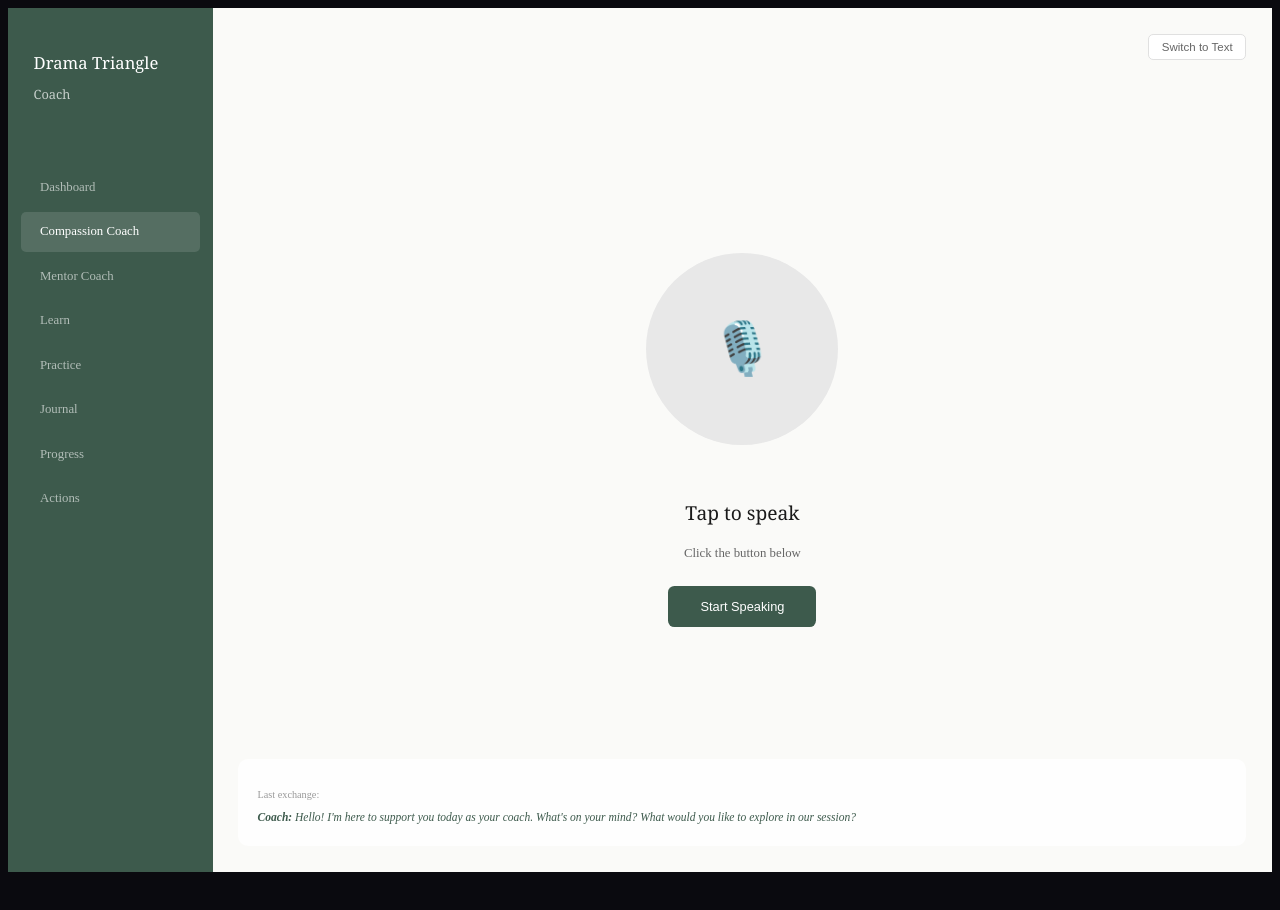
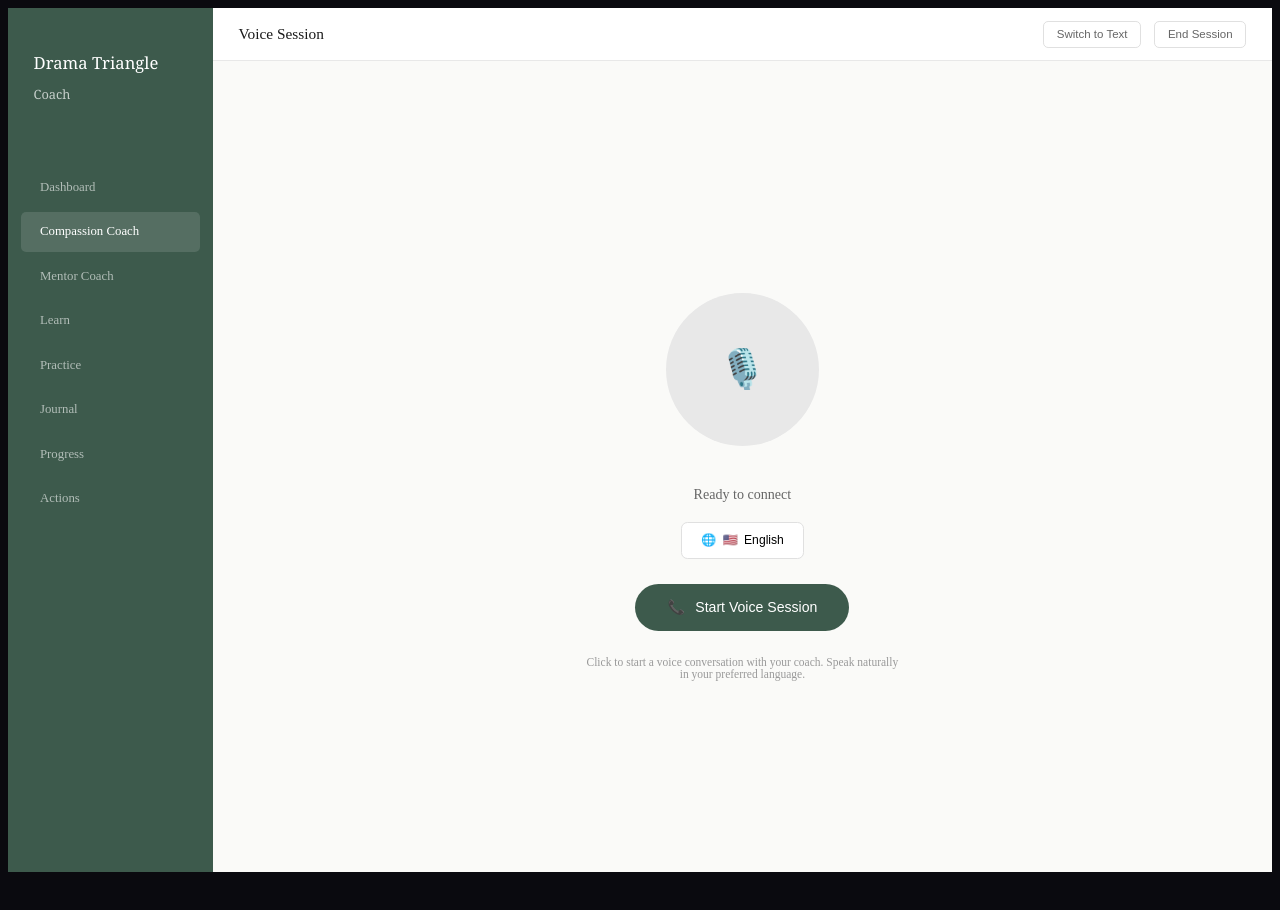
Before and after one commit to kristinaraevigna-cyber/Drama-Triangle-Coach, a Next.js app: page /coach in a window 1280 px wide. Both pictures are taken after a click on the element 580 px from the left and 518 px from the top of the page. Shown: the top 910 px of the page. Before the commit the page ends 880 px from the top, so only its background shows below. Built offline with nearby package versions, Linux system fonts and the light colour scheme.

Commit message:
Update page.tsx

```diff
--- a/app/coach/page.tsx
+++ b/app/coach/page.tsx
@@ -2,29 +2,22 @@
 
 import { useState, useRef, useEffect } from 'react'
 import { useRouter } from 'next/navigation'
+import { VoiceChat } from '@/components/coach/VoiceChat'
 
 interface Message {
   id: string
   role: 'user' | 'assistant'
   content: string
+  timestamp: number
 }
 
 export default function CoachPage() {
   const router = useRouter()
+  const [mode, setMode] = useState<'select' | 'text' | 'voice'>('select')
   const [messages, setMessages] = useState<Message[]>([])
   const [inputValue, setInputValue] = useState('')
   const [isLoading, setIsLoading] = useState(false)
-  const [sessionStarted, setSessionStarted] = useState(false)
   const messagesEndRef = useRef<HTMLDivElement>(null)
-
-  // Voice mode states
-  const [voiceMode, setVoiceMode] = useState(false)
-  const [isListening, setIsListening] = useState(false)
-  const [isSpeaking, setIsSpeaking] = useState(false)
-  const [voiceStatus, setVoiceStatus] = useState<'idle' | 'listening' | 'processing' | 'speaking'>('idle')
-  // eslint-disable-next-line @typescript-eslint/no-explicit-any
-  const recognitionRef = useRef<any>(null)
-  const synthRef = useRef<SpeechSynthesisUtterance | null>(null)
 
   const scrollToBottom = () => {
     messagesEndRef.current?.scrollIntoView({ behavior: 'smooth' })
@@ -34,193 +27,27 @@ export default function CoachPage() {
     scrollToBottom()
   }, [messages])
 
-  // Initialize speech recognition
-  useEffect(() => {
-    if (typeof window !== 'undefined') {
-      // eslint-disable-next-line @typescript-eslint/no-explicit-any
-      const SpeechRecognitionAPI = (window as any).SpeechRecognition || (window as any).webkitSpeechRecognition
-      if (SpeechRecognitionAPI) {
-        recognitionRef.current = new SpeechRecognitionAPI()
-        recognitionRef.current.continuous = false
-        recognitionRef.current.interimResults = false
-        recognitionRef.current.lang = 'en-US'
-
-        // eslint-disable-next-line @typescript-eslint/no-explicit-any
-        recognitionRef.current.onresult = (event: any) => {
-          const transcript = event.results[0][0].transcript
-          setVoiceStatus('processing')
-          handleVoiceInput(transcript)
-        }
-
-        // eslint-disable-next-line @typescript-eslint/no-explicit-any
-        recognitionRef.current.onerror = (event: any) => {
-          console.error('Speech recognition error:', event.error)
-          setIsListening(false)
-          setVoiceStatus('idle')
-        }
-
-        recognitionRef.current.onend = () => {
-          setIsListening(false)
-        }
-      }
-    }
-
-    return () => {
-      if (recognitionRef.current) {
-        recognitionRef.current.abort()
-      }
-      window.speechSynthesis?.cancel()
-    }
-  // eslint-disable-next-line react-hooks/exhaustive-deps
-  }, [])
-
-  const startListening = () => {
-    if (recognitionRef.current && !isListening && !isSpeaking) {
-      try {
-        window.speechSynthesis?.cancel()
-        recognitionRef.current.start()
-        setIsListening(true)
-        setVoiceStatus('listening')
-      } catch (error) {
-        console.error('Error starting recognition:', error)
-      }
-    }
-  }
-
-  const stopListening = () => {
-    if (recognitionRef.current && isListening) {
-      recognitionRef.current.stop()
-      setIsListening(false)
-      setVoiceStatus('idle')
-    }
-  }
-
-  const speakResponse = (text: string) => {
-    if ('speechSynthesis' in window) {
-      window.speechSynthesis.cancel()
-
-      const utterance = new SpeechSynthesisUtterance(text)
-      utterance.rate = 0.9
-      utterance.pitch = 1
-      utterance.volume = 1
-
-      const voices = window.speechSynthesis.getVoices()
-      const preferredVoice = voices.find(v =>
-        v.name.includes('Samantha') ||
-        v.name.includes('Google') ||
-        v.name.includes('Natural') ||
-        v.lang === 'en-US'
-      )
-      if (preferredVoice) {
-        utterance.voice = preferredVoice
-      }
-
-      utterance.onstart = () => {
-        setIsSpeaking(true)
-        setVoiceStatus('speaking')
-      }
-
-      utterance.onend = () => {
-        setIsSpeaking(false)
-        setVoiceStatus('idle')
-        if (voiceMode) {
-          setTimeout(() => {
-            startListening()
-          }, 500)
-        }
-      }
-
-      utterance.onerror = () => {
-        setIsSpeaking(false)
-        setVoiceStatus('idle')
-      }
-
-      synthRef.current = utterance
-      window.speechSynthesis.speak(utterance)
-    }
-  }
-
-  const handleVoiceInput = async (transcript: string) => {
-    if (!transcript.trim()) {
-      setVoiceStatus('idle')
-      return
-    }
-
-    const userMessage: Message = {
-      id: Date.now().toString(),
-      role: 'user',
-      content: transcript
-    }
-
-    setMessages(prev => [...prev, userMessage])
-    setIsLoading(true)
-
-    try {
-      const response = await fetch('/api/coach', {
-        method: 'POST',
-        headers: { 'Content-Type': 'application/json' },
-        body: JSON.stringify({
-          messages: [...messages, userMessage].map(m => ({
-            role: m.role,
-            content: m.content
-          }))
-        })
-      })
-
-      if (!response.ok) throw new Error('Failed to get response')
-
-      const data = await response.json()
-
-      const assistantMessage: Message = {
-        id: (Date.now() + 1).toString(),
-        role: 'assistant',
-        content: data.message
-      }
-
-      setMessages(prev => [...prev, assistantMessage])
-
-      if (voiceMode) {
-        speakResponse(data.message)
-      }
-    } catch (error) {
-      console.error('Error:', error)
-      const errorMessage = "I'm having trouble connecting. Let's try again."
-      if (voiceMode) {
-        speakResponse(errorMessage)
-      }
-    } finally {
-      setIsLoading(false)
-    }
-  }
-
-  const startSession = async () => {
-    setSessionStarted(true)
-    setIsLoading(true)
-
-    const openingMessage = "Hello! I'm here to support you today as your coach. What's on your mind? What would you like to explore in our session?"
-
-    const assistantMessage: Message = {
+  const startTextSession = () => {
+    setMode('text')
+    setMessages([{
       id: Date.now().toString(),
       role: 'assistant',
-      content: openingMessage
-    }
-
-    setMessages([assistantMessage])
-    setIsLoading(false)
-
-    if (voiceMode) {
-      speakResponse(openingMessage)
-    }
+      content: "Hello! I'm your Compassion Coach. I'm here to support you today using ICF coaching methods and Dr. Karpman's frameworks. What's on your mind? What would you like to explore in our session?",
+      timestamp: Date.now()
+    }])
   }
 
   const startVoiceSession = () => {
-    setVoiceMode(true)
-    startSession()
+    setMode('voice')
   }
 
-  const startTextSession = () => {
-    setVoiceMode(false)
-    startSession()
+  const handleVoiceTranscript = (text: string, role: 'user' | 'assistant') => {
+    setMessages(prev => [...prev, {
+      id: Date.now().toString(),
+      role,
+      content: text,
+      timestamp: Date.now()
+    }])
   }
 
   const handleSendMessage = async () => {
@@ -229,7 +56,8 @@ export default function CoachPage() {
     const userMessage: Message = {
       id: Date.now().toString(),
       role: 'user',
-      content: inputValue
+      content: inputValue,
+      timestamp: Date.now()
     }
 
     setMessages(prev => [...prev, userMessage])
@@ -252,26 +80,17 @@ export default function CoachPage() {
 
       const data = await response.json()
 
-      const assistantMessage: Message = {
+      setMessages(prev => [...prev, {
         id: (Date.now() + 1).toString(),
         role: 'assistant',
-        content: data.message
-      }
-
-      setMessages(prev => [...prev, assistantMessage])
+        content: data.message,
+        timestamp: Date.now()
+      }])
     } catch (error) {
       console.error('Error:', error)
     } finally {
       setIsLoading(false)
     }
-  }
-
-  const endVoiceMode = () => {
-    stopListening()
-    window.speechSynthesis?.cancel()
-    setVoiceMode(false)
-    setVoiceStatus('idle')
-    setIsSpeaking(false)
   }
 
   return (
@@ -343,8 +162,8 @@ export default function CoachPage() {
 
       {/* Main Content */}
       <div style={{ flex: 1, display: 'flex', flexDirection: 'column' }}>
-        {/* Session Selection */}
-        {!sessionStarted && (
+        {/* Mode Selection */}
+        {mode === 'select' && (
           <div style={{
             flex: 1,
             display: 'flex',
@@ -358,8 +177,7 @@ export default function CoachPage() {
               fontWeight: 500,
               color: '#1a1a1a',
               fontFamily: 'Georgia, serif',
-              marginBottom: '1vw',
-              textAlign: 'center'
+              marginBottom: '1vw'
             }}>
               Compassion Coach
             </h1>
@@ -398,12 +216,7 @@ export default function CoachPage() {
                 }}>
                   <span style={{ fontSize: '1.8vw' }}>🎙️</span>
                 </div>
-                <h3 style={{
-                  fontSize: '1.2vw',
-                  fontWeight: 500,
-                  color: '#1a1a1a',
-                  marginBottom: '0.5vw'
-                }}>
+                <h3 style={{ fontSize: '1.2vw', fontWeight: 500, color: '#1a1a1a', marginBottom: '0.5vw' }}>
                   Voice Conversation
                 </h3>
                 <p style={{ fontSize: '0.9vw', color: '#666', lineHeight: 1.5 }}>
@@ -435,12 +248,7 @@ export default function CoachPage() {
                 }}>
                   <span style={{ fontSize: '1.8vw' }}>💬</span>
                 </div>
-                <h3 style={{
-                  fontSize: '1.2vw',
-                  fontWeight: 500,
-                  color: '#1a1a1a',
-                  marginBottom: '0.5vw'
-                }}>
+                <h3 style={{ fontSize: '1.2vw', fontWeight: 500, color: '#1a1a1a', marginBottom: '0.5vw' }}>
                   Text Chat
                 </h3>
                 <p style={{ fontSize: '0.9vw', color: '#666', lineHeight: 1.5 }}>
@@ -451,23 +259,24 @@ export default function CoachPage() {
           </div>
         )}
 
-        {/* Voice Mode UI */}
-        {sessionStarted && voiceMode && (
+        {/* Voice Mode */}
+        {mode === 'voice' && (
+          <div style={{ flex: 1, display: 'flex', flexDirection: 'column' }}>
             <div style={{
-            flex: 1,
+              padding: '1vw 2vw',
+              borderBottom: '1px solid #e8e8e8',
+              backgroundColor: '#ffffff',
               display: 'flex',
-            flexDirection: 'column',
-            alignItems: 'center',
-            justifyContent: 'center',
-            padding: '4vw',
-            position: 'relative'
+              justifyContent: 'space-between',
+              alignItems: 'center'
             }}>
+              <h2 style={{ fontSize: '1.2vw', fontWeight: 500, color: '#1a1a1a', margin: 0 }}>
+                Voice Session
+              </h2>
+              <div style={{ display: 'flex', gap: '1vw' }}>
                 <button
-              onClick={endVoiceMode}
+                  onClick={() => setMode('text')}
                   style={{
-                position: 'absolute',
-                top: '2vw',
-                right: '2vw',
                     padding: '0.5vw 1vw',
                     backgroundColor: '#ffffff',
                     border: '1px solid #e0e0e0',
@@ -479,137 +288,60 @@ export default function CoachPage() {
                 >
                   Switch to Text
                 </button>
-
-            <div style={{
-              width: '15vw',
-              height: '15vw',
-              borderRadius: '50%',
-              backgroundColor: voiceStatus === 'listening' ? '#3D5A4C' :
-                             voiceStatus === 'speaking' ? '#4B0082' :
-                             voiceStatus === 'processing' ? '#8B4513' : '#e8e8e8',
-              display: 'flex',
-              alignItems: 'center',
-              justifyContent: 'center',
-              marginBottom: '3vw',
-              transition: 'all 0.3s',
-              boxShadow: voiceStatus !== 'idle' ? '0 0 40px rgba(61, 90, 76, 0.3)' : 'none'
-            }}>
-              <span style={{ fontSize: '4vw' }}>
-                {voiceStatus === 'listening' ? '👂' :
-                 voiceStatus === 'speaking' ? '🗣️' :
-                 voiceStatus === 'processing' ? '💭' : '🎙️'}
-              </span>
+                <button
+                  onClick={() => setMode('select')}
+                  style={{
+                    padding: '0.5vw 1vw',
+                    backgroundColor: '#ffffff',
+                    border: '1px solid #e0e0e0',
+                    borderRadius: '0.4vw',
+                    fontSize: '0.9vw',
+                    color: '#666',
+                    cursor: 'pointer'
+                  }}
+                >
+                  End Session
+                </button>
+              </div>
             </div>
 
-            <h2 style={{
-              fontSize: '1.5vw',
-              fontWeight: 500,
-              color: '#1a1a1a',
-              marginBottom: '0.5vw',
-              fontFamily: 'Georgia, serif'
+            <div style={{ flex: 1 }}>
+              <VoiceChat onTranscript={handleVoiceTranscript} />
+            </div>
+
+            {/* Transcript (collapsible) */}
+            {messages.length > 0 && (
+              <details style={{
+                borderTop: '1px solid #e8e8e8',
+                backgroundColor: '#fafafa'
               }}>
-              {voiceStatus === 'listening' ? "I'm listening..." :
-               voiceStatus === 'speaking' ? 'Coach is speaking...' :
-               voiceStatus === 'processing' ? 'Thinking...' : 'Tap to speak'}
-            </h2>
-
-            <p style={{ fontSize: '1vw', color: '#666', marginBottom: '2vw' }}>
-              {voiceStatus === 'listening' ? 'Share what is on your mind' :
-               voiceStatus === 'speaking' ? 'Listen to your coach response' :
-               voiceStatus === 'processing' ? 'Processing your message' : 'Click the button below'}
-            </p>
-
-            {voiceStatus === 'idle' && !isLoading && (
-              <button
-                onClick={startListening}
-                style={{
-                  padding: '1vw 2.5vw',
-                  backgroundColor: '#3D5A4C',
-                  color: '#ffffff',
-                  border: 'none',
-                  borderRadius: '0.5vw',
-                  fontSize: '1vw',
+                <summary style={{
+                  padding: '1vw 2vw',
                   cursor: 'pointer',
-                  fontWeight: 500
-                }}
-              >
-                Start Speaking
-              </button>
-            )}
-
-            {voiceStatus === 'listening' && (
-              <button
-                onClick={stopListening}
-                style={{
-                  padding: '1vw 2.5vw',
-                  backgroundColor: '#A85454',
-                  color: '#ffffff',
-                  border: 'none',
-                  borderRadius: '0.5vw',
-                  fontSize: '1vw',
-                  cursor: 'pointer',
-                  fontWeight: 500
-                }}
-              >
-                Stop Listening
-              </button>
-            )}
-
-            {voiceStatus === 'speaking' && (
-              <button
-                onClick={() => {
-                  window.speechSynthesis?.cancel()
-                  setIsSpeaking(false)
-                  setVoiceStatus('idle')
-                }}
-                style={{
-                  padding: '1vw 2.5vw',
-                  backgroundColor: '#666',
-                  color: '#ffffff',
-                  border: 'none',
-                  borderRadius: '0.5vw',
-                  fontSize: '1vw',
-                  cursor: 'pointer',
-                  fontWeight: 500
-                }}
-              >
-                Skip Response
-              </button>
-            )}
-
-            {messages.length > 0 && (
-              <div style={{
-                position: 'absolute',
-                bottom: '2vw',
-                left: '2vw',
-                right: '2vw',
-                backgroundColor: 'rgba(255,255,255,0.9)',
-                borderRadius: '0.8vw',
-                padding: '1.5vw',
-                maxHeight: '15vh',
-                overflowY: 'auto'
+                  fontSize: '0.9vw',
+                  color: '#666'
                 }}>
-                <p style={{ fontSize: '0.8vw', color: '#999', marginBottom: '0.5vw' }}>
-                  Last exchange:
-                </p>
-                {messages.slice(-2).map((msg) => (
+                  View Transcript ({messages.length} messages)
+                </summary>
+                <div style={{ padding: '0 2vw 1vw 2vw', maxHeight: '15vh', overflowY: 'auto' }}>
+                  {messages.map((msg) => (
                     <p key={msg.id} style={{
-                    fontSize: '0.9vw',
+                      fontSize: '0.85vw',
                       color: msg.role === 'assistant' ? '#3D5A4C' : '#333',
-                    marginBottom: '0.3vw',
-                    fontStyle: msg.role === 'assistant' ? 'italic' : 'normal'
+                      marginBottom: '0.5vw'
                     }}>
                       <strong>{msg.role === 'assistant' ? 'Coach: ' : 'You: '}</strong>
-                    {msg.content.length > 150 ? msg.content.substring(0, 150) + '...' : msg.content}
+                      {msg.content}
                     </p>
                   ))}
                 </div>
+              </details>
             )}
           </div>
         )}
 
-        {/* Text Mode UI */}
-        {sessionStarted && !voiceMode && (
+        {/* Text Mode */}
+        {mode === 'text' && (
           <>
             <div style={{
               padding: '1.5vw 2vw',
@@ -620,20 +352,16 @@ export default function CoachPage() {
               alignItems: 'center'
             }}>
               <div>
-                <h1 style={{
-                  fontSize: '1.3vw',
-                  fontWeight: 500,
-                  color: '#1a1a1a',
-                  margin: 0
-                }}>
+                <h1 style={{ fontSize: '1.3vw', fontWeight: 500, color: '#1a1a1a', margin: 0 }}>
                   Compassion Coach
                 </h1>
                 <p style={{ fontSize: '0.85vw', color: '#666', margin: 0 }}>
                   ICF-style coaching session
                 </p>
               </div>
+              <div style={{ display: 'flex', gap: '1vw' }}>
                 <button
-                onClick={() => setVoiceMode(true)}
+                  onClick={() => setMode('voice')}
                   style={{
                     padding: '0.5vw 1vw',
                     backgroundColor: '#F0F7F4',
@@ -644,15 +372,26 @@ export default function CoachPage() {
                     cursor: 'pointer'
                   }}
                 >
-                Switch to Voice
+                  🎙️ Switch to Voice
+                </button>
+                <button
+                  onClick={() => setMode('select')}
+                  style={{
+                    padding: '0.5vw 1vw',
+                    backgroundColor: '#ffffff',
+                    border: '1px solid #e0e0e0',
+                    borderRadius: '0.4vw',
+                    fontSize: '0.9vw',
+                    color: '#666',
+                    cursor: 'pointer'
+                  }}
+                >
+                  End Session
                 </button>
               </div>
+            </div>
 
-            <div style={{
-              flex: 1,
-              overflowY: 'auto',
-              padding: '2vw'
-            }}>
+            <div style={{ flex: 1, overflowY: 'auto', padding: '2vw' }}>
               {messages.map((message) => (
                 <div
                   key={message.id}
@@ -678,13 +417,12 @@ export default function CoachPage() {
               ))}
 
               {isLoading && (
-                <div style={{ display: 'flex', justifyContent: 'flex-start', marginBottom: '1.5vw' }}>
+                <div style={{ display: 'flex', justifyContent: 'flex-start' }}>
                   <div style={{
                     padding: '1.2vw 1.5vw',
                     borderRadius: '1vw',
                     backgroundColor: '#ffffff',
                     border: '1px solid #e8e8e8',
-                    fontSize: '1vw',
                     color: '#666'
                   }}>
                     Thinking...
@@ -725,7 +463,6 @@ export default function CoachPage() {
                     color: '#ffffff',
                     border: 'none',
                     borderRadius: '0.5vw',
-                    fontSize: '1vw',
                     cursor: inputValue.trim() && !isLoading ? 'pointer' : 'not-allowed'
                   }}
                 >
```
Lines whose indentation alone changed are shown as unchanged.
